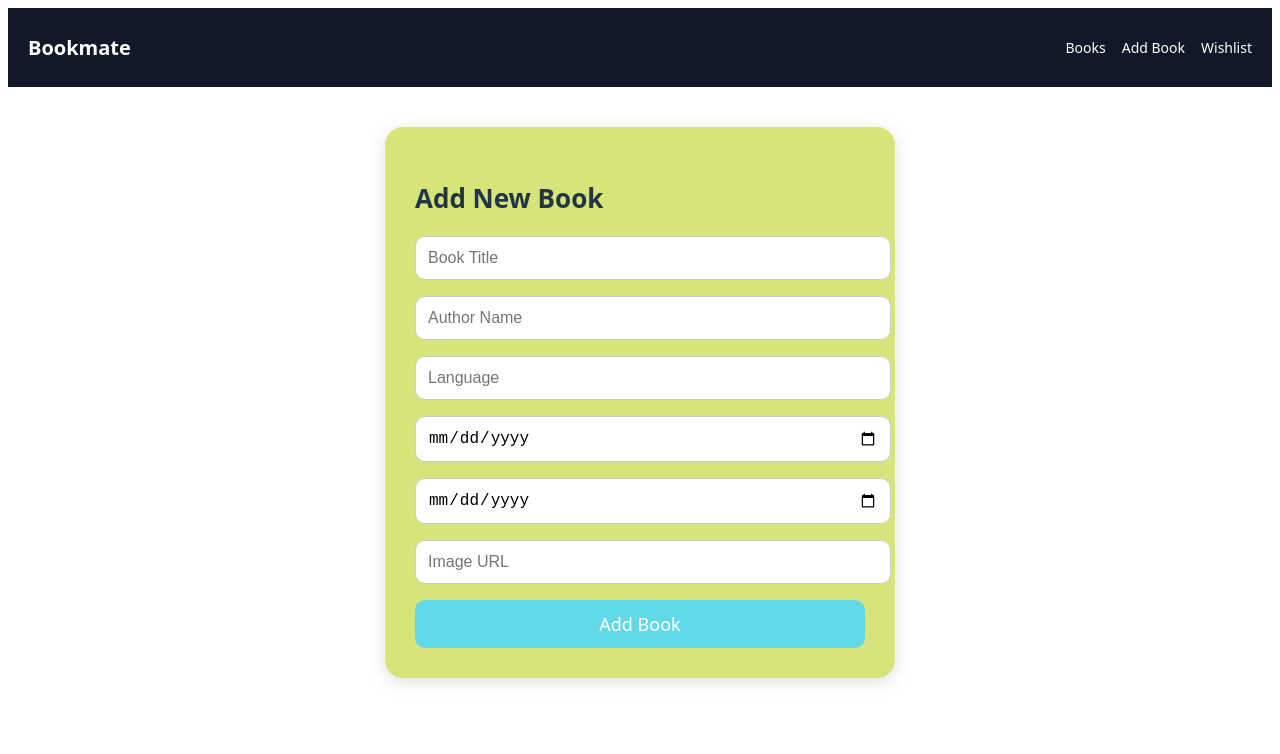
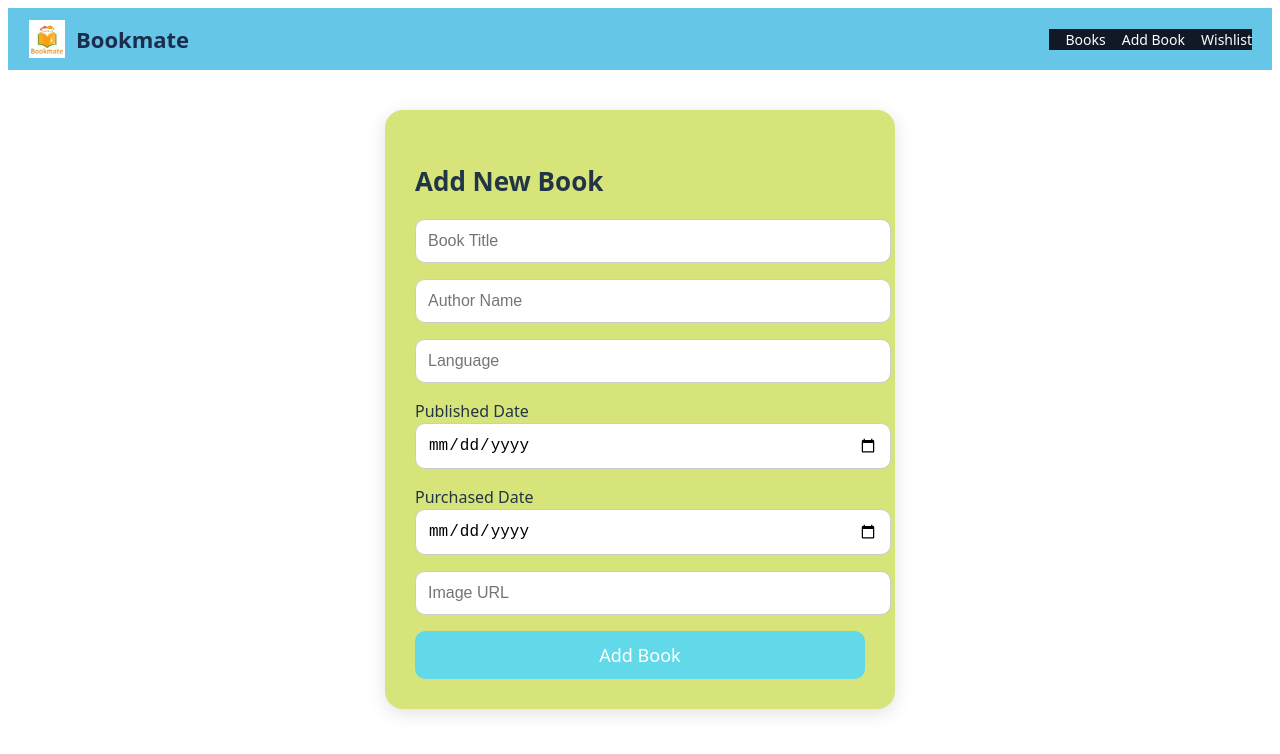
Before and after one commit to manaswi19dusane/Bookmate, a React (Vite) app in the folder src/Bookmate.UI/: page /add in a window 1280 px wide. Shown: the top 754 px of the page. Built offline with nearby package versions, Linux system fonts and the light colour scheme.

Commit message:
resolve issue

```diff
--- a/src/Bookmate.UI/src/Componants/Navbar.tsx
+++ b/src/Bookmate.UI/src/Componants/Navbar.tsx
@@ -1,13 +1,17 @@
 import { useState } from "react";
 import { Link } from "react-router-dom";
 import "../css/Navbar.css";
-
+import logo from "../assets/Images/LOGO.png";
 export default function Navbar() {
   const [open, setOpen] = useState(false);
 
   return (
     <nav className="nav">
-      <h1 className="logo">Bookmate</h1>
+      {/* LOGO HERE */}
+      <div className="logo-box">
+        <img src={logo} alt="Bookmate Logo" className="logo-img" />
+        <span className="logo-text">Bookmate</span>
+      </div>
 
       {/* Hamburger icon (mobile) */}
       <div className="hamburger" onClick={() => setOpen(!open)}>
--- a/src/Bookmate.UI/src/Pages/AddBook.tsx
+++ b/src/Bookmate.UI/src/Pages/AddBook.tsx
@@ -68,16 +68,17 @@ export default function AddBook() {
           onChange={(e) => setLanguage(e.target.value)}
         />
 
+        {/* Published Date */}
+      <label className="date-label">Published Date</label>
       <input
         type="date"
-          placeholder="Published Date"
         value={publishedDate}
         onChange={(e) => setPublishedDate(e.target.value)}
       />
-
+         {/* Published Date */}
+      <label className="date-label">Purchased Date</label>
       <input
         type="date"
-          placeholder="Purchased Date"
         value={purchasedDate}
         onChange={(e) => setPurchasedDate(e.target.value)}
       />
--- a/src/Bookmate.UI/src/Pages/frontpage.tsx
+++ b/src/Bookmate.UI/src/Pages/frontpage.tsx
@@ -1,5 +1,6 @@
 import { useNavigate } from "react-router-dom";
 import "../css/welcome.css";
+
 
 export default function Welcome() {
   const navigate = useNavigate();
--- a/src/Bookmate.UI/src/css/BookCard.css
+++ b/src/Bookmate.UI/src/css/BookCard.css
@@ -112,6 +112,6 @@
 /* Desktop */
 @media (min-width: 1024px) {
   .book-card {
-    width: 30%;
+    width: 90%;
   }
 }
--- a/src/Bookmate.UI/src/css/Home.css
+++ b/src/Bookmate.UI/src/css/Home.css
@@ -116,7 +116,7 @@
     justify-content: space-between;
     align-items: center;
     padding: 12px 20px;
-    background: #111827;
+    background: hsl(195, 73%, 65%);
     color: white;
 }
 
--- a/src/Bookmate.UI/src/css/Navbar.css
+++ b/src/Bookmate.UI/src/css/Navbar.css
@@ -64,3 +64,32 @@
     padding: 0;
   }
 }
+.logo-box {
+  display: flex;
+  align-items: center;
+  gap: 10px;
+}
+
+.logo-img {
+  width: 38px;
+  height: 38px;
+  object-fit: contain;
+}
+
+.logo-text {
+  font-size: 22px;
+  font-weight: 700;
+  color: #1c2c4c;
+}
+
+/* Mobile */
+@media (max-width: 768px) {
+  .logo-text {
+    font-size: 18px;
+  }
+
+  .logo-img {
+    width: 32px;
+    height: 32px;
+  }
+}
--- a/src/Bookmate.UI/src/css/welcome.css
+++ b/src/Bookmate.UI/src/css/welcome.css
@@ -27,7 +27,7 @@
   width: 260px;
   padding: 15px;
   border: none;
-  background-color: hsl(20, 97%, 55%);
+  background-color: hsl(187, 69%, 54%);
   color: white;
   font-size: 18px;
   border-radius: 12px;
@@ -36,7 +36,7 @@
 }
 
 .lang-btn:hover {
-  background-color: #f2812b;
+  background-color: #6deaea;
 }
 /* Full screen background */
 .welcome-page {
@@ -54,7 +54,7 @@
 
 /* Center white card */
 .welcome-container {
-  background: rgba(255, 255, 255, 0.92);
+  background: rgba(235, 235, 235, 0.92);
   padding: 40px 32px;
   border-radius: 18px;
   text-align: center;
@@ -88,10 +88,10 @@
   border-radius: 10px;
   border: none;
   cursor: pointer;
-  background: #6366f1;
+  background: hsl(190, 80%, 62%);
   color: white;
 }
 
 .lang-btn:hover {
-  background: #4f46e5;
+  background: #46cde5;
 }
--- /dev/null
+++ b/src/Bookmate.UI/src/vite-env.d.ts
@@ -0,0 +1,4 @@
+declare module "*.png";
+declare module "*.jpg";
+declare module "*.jpeg";
+declare module "*.svg";
```
Also changed, not shown: src/Bookmate.UI/src/Data/books.ts (+6 -6 lines), src/Bookmate.UI/src/assets/Images/LOGO.png (added), src/Bookmate.UI/src/assets/WELCOME.jpg (added). Lines whose indentation alone changed are shown as unchanged.
